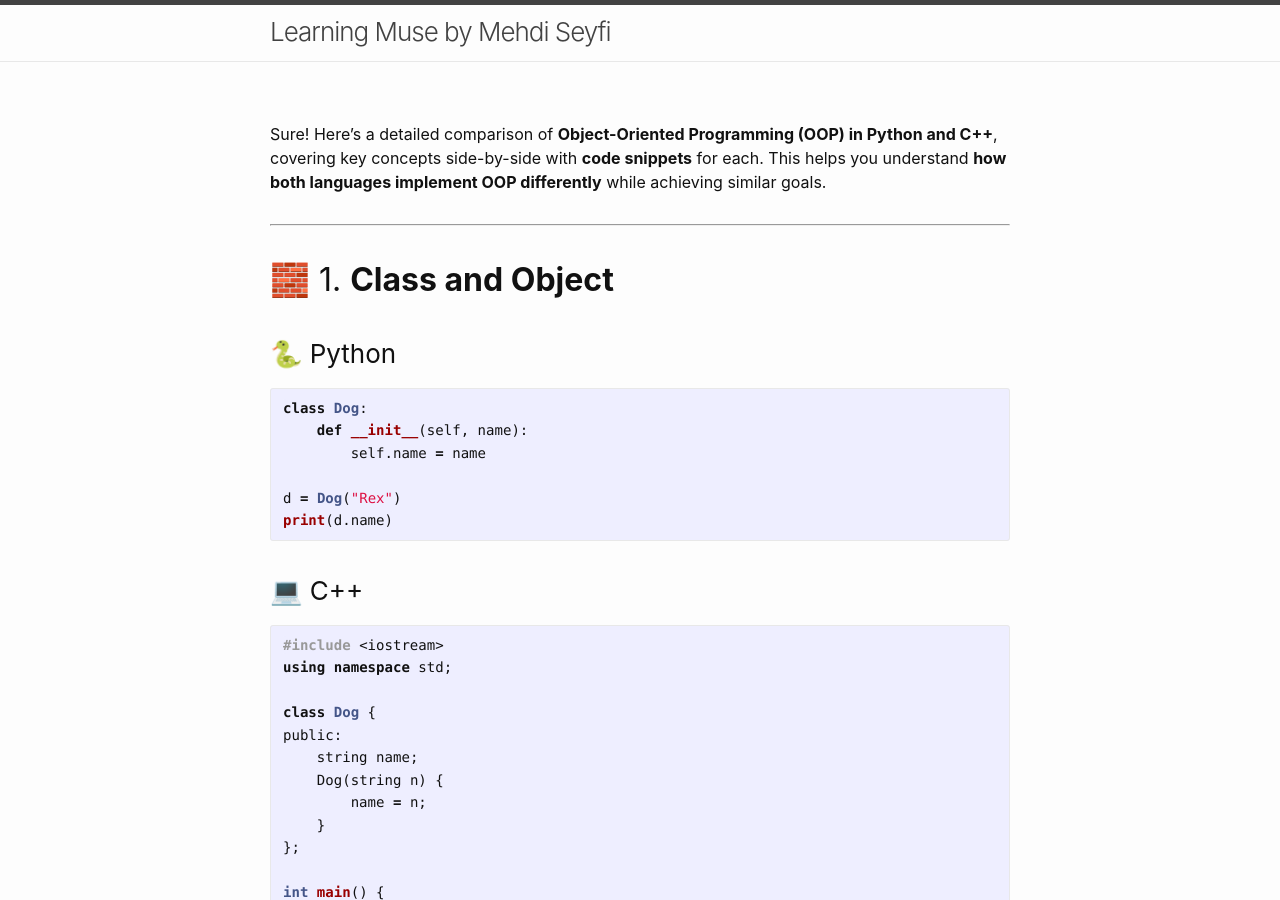
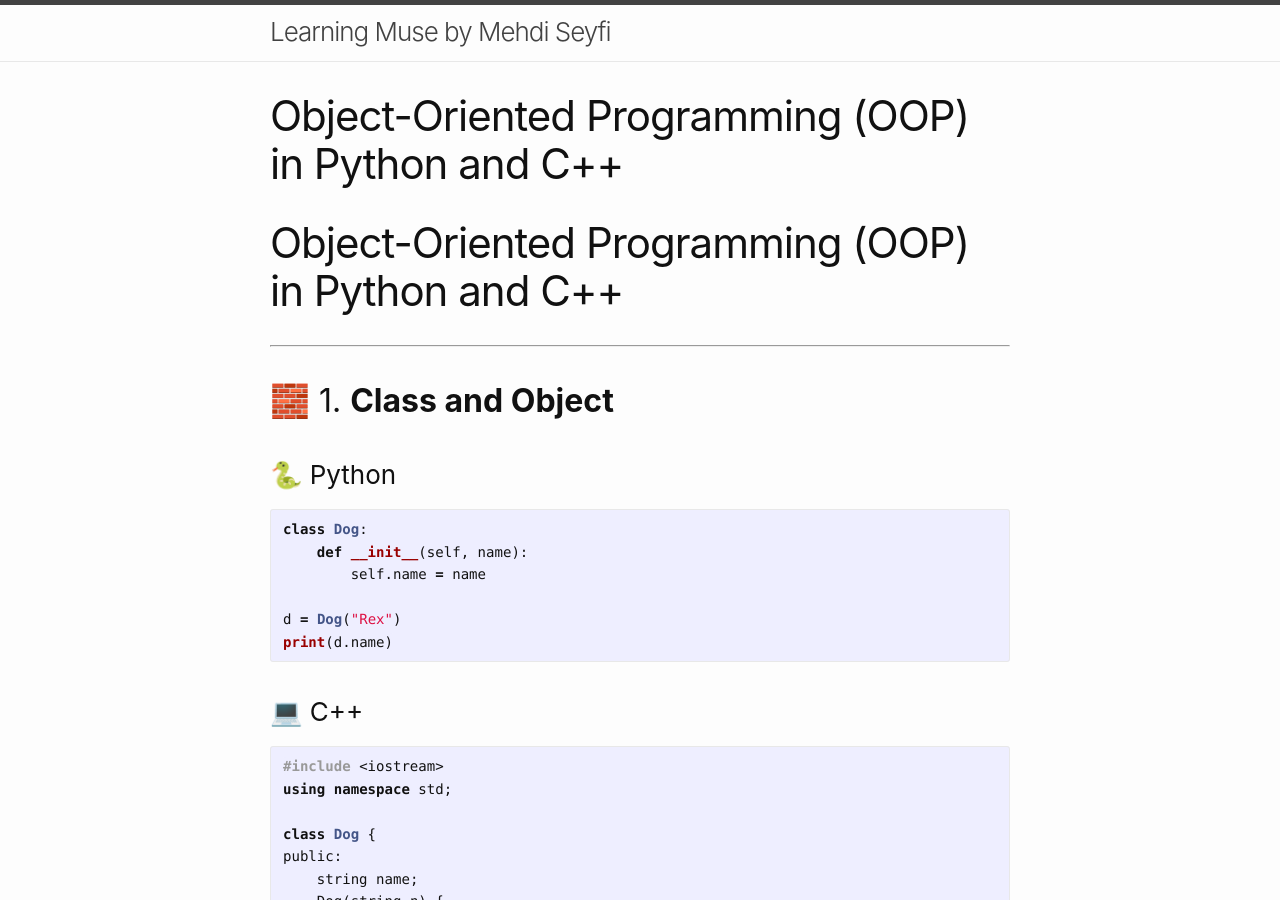
Before and after one commit to panaali/mseyfi.github.io, a Jekyll site: the page built from posts/Python_vs_c++.md, in a window 1280 px wide and 900 px high. Built offline with Jekyll 4.4.1, drawn with Linux system fonts in a browser that asks for light colours; our own code applies the rules of GitHub Pages for plain Markdown files.

Commit message:
Update Python_vs_c++.md

```diff
--- a/posts/Python_vs_c++.md
+++ b/posts/Python_vs_c++.md
@@ -1,4 +1,4 @@
-Sure! Here's a detailed comparison of **Object-Oriented Programming (OOP) in Python and C++**, covering key concepts side-by-side with **code snippets** for each. This helps you understand **how both languages implement OOP differently** while achieving similar goals.
+# Object-Oriented Programming (OOP) in Python and C++
 
 ---
 
```
